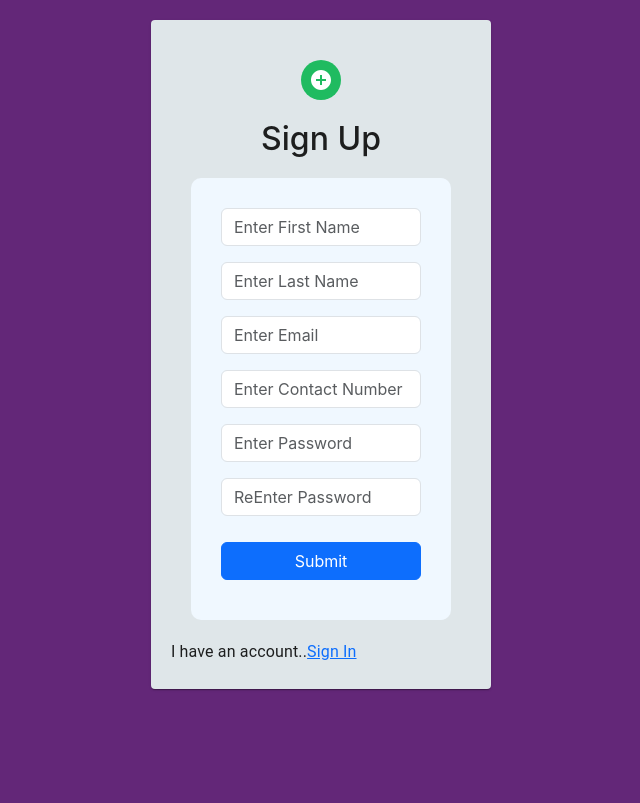
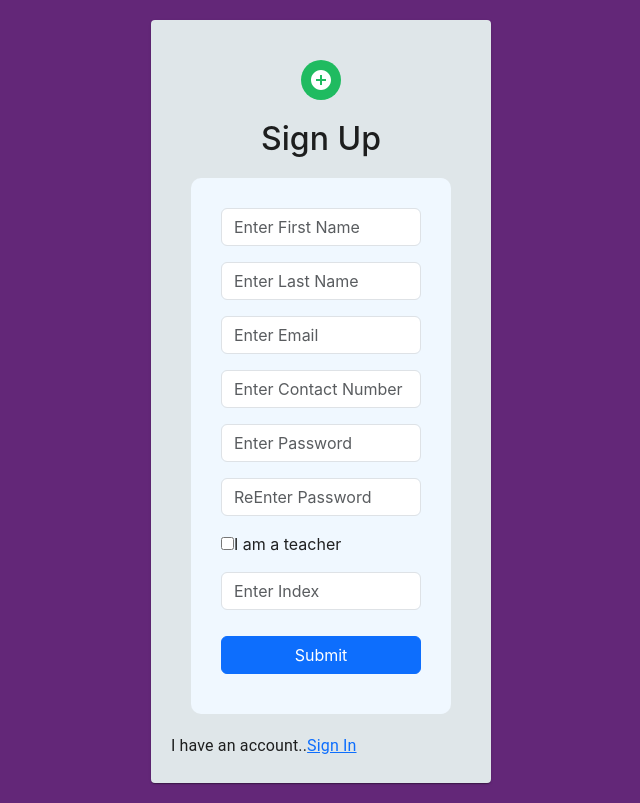
Before and after one commit to dilshankarunarathne/automated-attendance-marking-system, a React (Create React App) app in the folder client/: page /Signup in a window 1280 px wide. Shown: the whole page, without its empty margins (319-959 px from the left). Built offline with nearby package versions, Linux system fonts and the light colour scheme.

Commit message:
student-teacher registration

```diff
--- a/client/src/pages/Register.jsx
+++ b/client/src/pages/Register.jsx
@@ -13,7 +13,8 @@ export const Register = () => {
   const email = useRef();
   const password = useRef();
   const cpassword = useRef();
-  //const [file, setFile] = useState(null);
+  const [role, setRole] = useState(false);
+  const [index, setIndex] = useState(null); // New state variable for index
 
   const navigate = useNavigate();
   const PF = process.env.REACT_APP_PUBLIC_FOLDER;
@@ -31,6 +32,8 @@ export const Register = () => {
         phone: phone.current.value,
         email: email.current.value,
         password: password.current.value,
+        role: role,
+        index: role ? null : index,
       };
 
       try {
@@ -91,6 +94,19 @@ export const Register = () => {
                             ref={cpassword}/>
                         </div>
 
+                        <div class="mb-3">
+                          <label>
+                            <input type="checkbox" checked={role} onChange={(e) => setRole(e.target.checked)} />
+                            I am a teacher
+                          </label>
+                        </div>
+                        {!role && (
+                          <div class="mb-3">
+                            <input type="text" class="form-control" id="index" placeholder="Enter Index"
+                            onChange={(e) => setIndex(e.target.value)} />
+                          </div>
+                        )}
+
                         <button style={btnStyle} type="submit" class="btn btn-primary">Submit</button>
                      </form>
 
```
Also changed, not shown: client/src/context/AuthActions.js (line endings or trailing spaces), client/src/context/AuthContext.js (line endings or trailing spaces), 1 other file (tests, documents, lock files or other folders).
